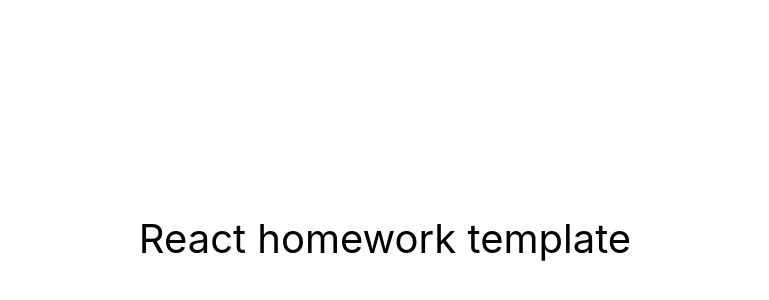
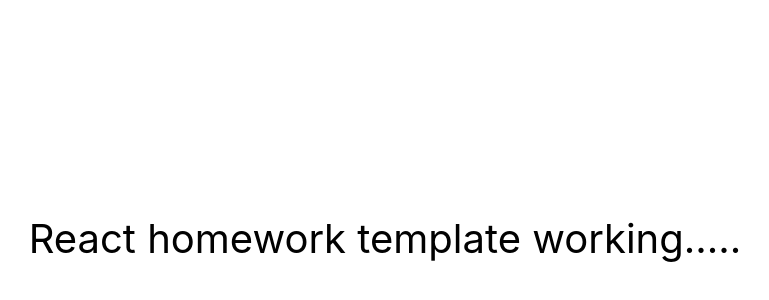
Before and after one commit to DolphiN1000/goit-react-hw-01-components, a React (Create React App) app: page / in a window 1280 px wide. Shown: the part 162-462 px from the top of the page, without its empty margins (255-1024 px from the left). Built offline with nearby package versions, Linux system fonts and the light colour scheme.

Commit message:
test-template

```diff
--- a/src/components/App.jsx
+++ b/src/components/App.jsx
@@ -10,7 +10,7 @@ export const App = () => {
         color: '#010101'
       }}
     >
-      React homework template
+      React homework template working.....
     </div>
   );
 };
```
